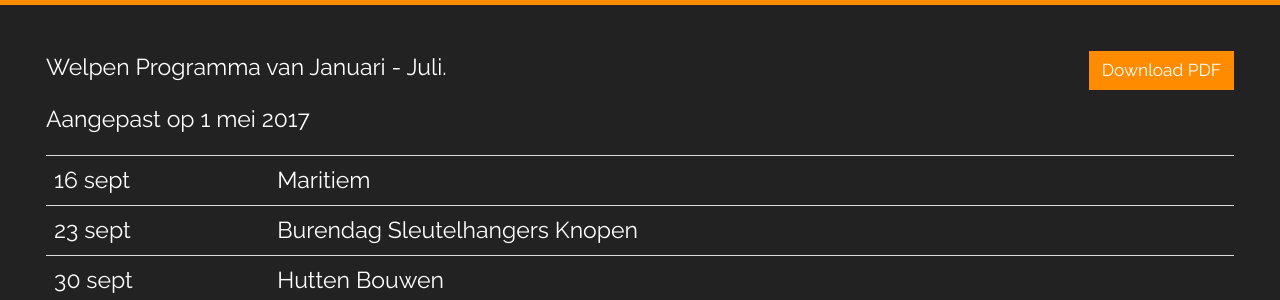
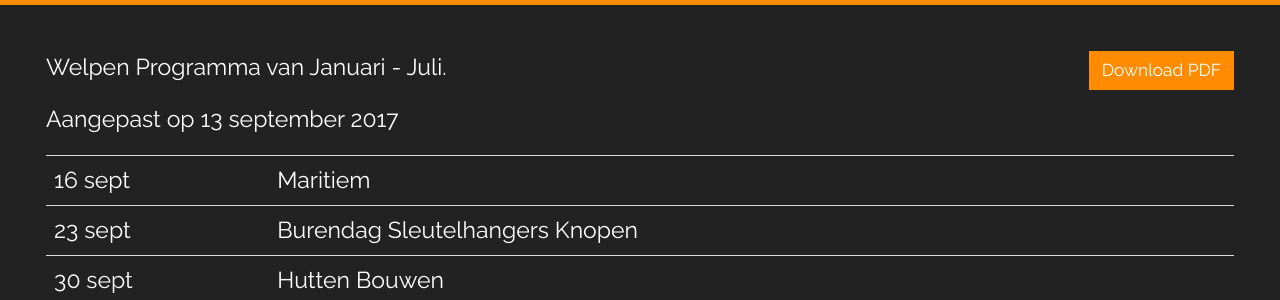
Before and after one commit to nognooitmeegemaakt/website, a Jekyll site: the page built from _agenda/welpen.md, in a window 1280 px wide. Shown: the part 270-570 px from the top of the page. Built offline with Jekyll 4.4.1, drawn with Linux system fonts in a browser that asks for light colours; some web fonts are replaced.

Commit message:
Update welpen.md

```diff
--- a/_agenda/welpen.md
+++ b/_agenda/welpen.md
@@ -7,7 +7,7 @@ agenda: welpen
 
 Welpen Programma van Januari - Juli.
 
-Aangepast op 1 mei 2017
+Aangepast op 13 september 2017
 
 {:.table}
 |-------|---------
```
